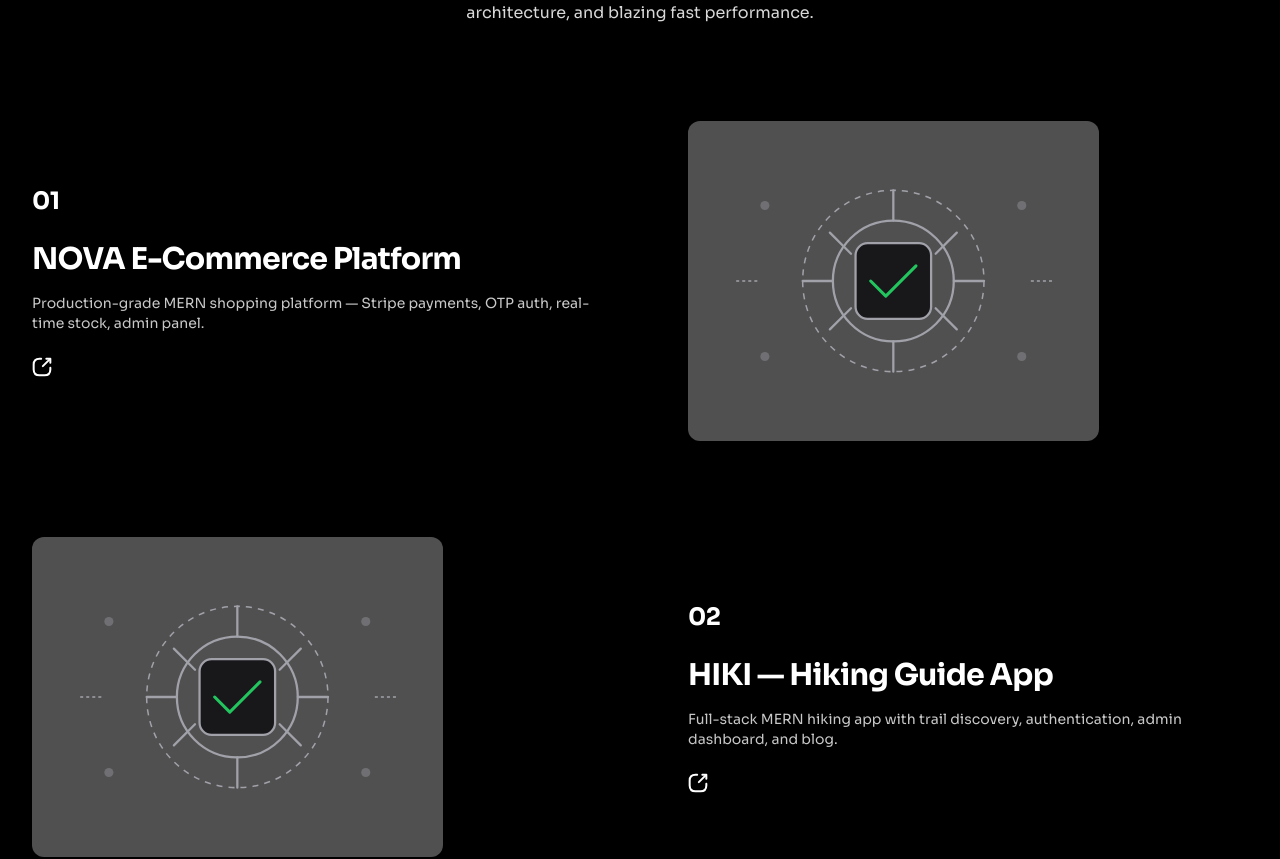
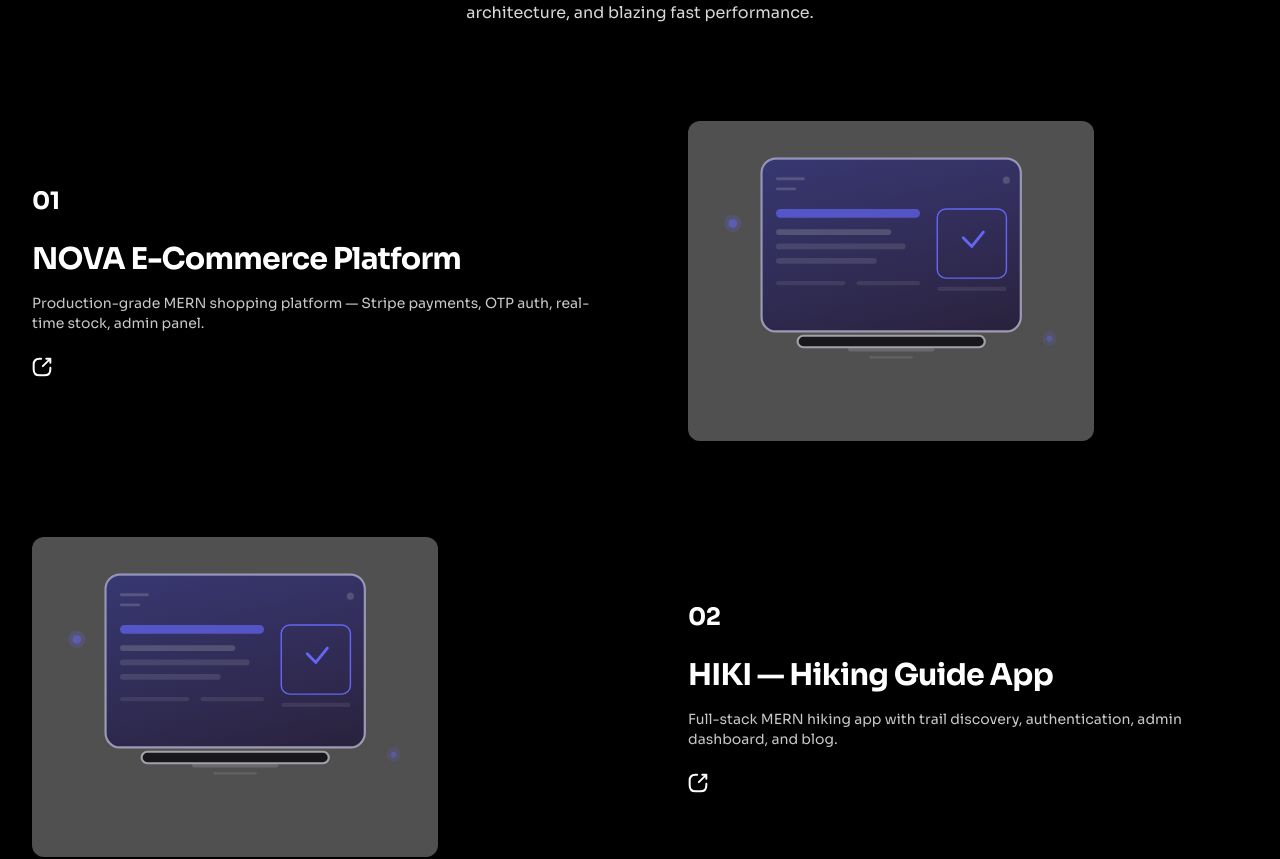
Before and after one commit to Qaziaaaa/portfolio-website, a Next.js app: page / in a window 1280 px wide. Shown: the part 3687-4546 px from the top of the page. Built offline with nearby package versions, Linux system fonts and the light colour scheme.

Commit message:
Redesign project SVG as sleek device mockup

```diff
--- a/src/components/Projects.tsx
+++ b/src/components/Projects.tsx
@@ -1,25 +1,44 @@
 const projectSvg = (
-  <svg viewBox="0 0 240 180" className="w-full h-full p-6" fill="none" xmlns="http://www.w3.org/2000/svg">
-    <circle cx="120" cy="90" r="60" stroke="#a1a1aa" strokeWidth="1" strokeDasharray="4 4" />
-    <circle cx="120" cy="90" r="40" stroke="#a1a1aa" strokeWidth="1.5" />
-    <circle cx="120" cy="90" r="18" fill="#a1a1aa" fillOpacity="0.15" stroke="#a1a1aa" strokeWidth="2" />
-    <circle cx="120" cy="90" r="6" fill="#a1a1aa" />
-    <line x1="120" y1="30" x2="120" y2="50" stroke="#a1a1aa" strokeWidth="1.5" strokeLinecap="round" />
-    <line x1="120" y1="130" x2="120" y2="150" stroke="#a1a1aa" strokeWidth="1.5" strokeLinecap="round" />
-    <line x1="60" y1="90" x2="80" y2="90" stroke="#a1a1aa" strokeWidth="1.5" strokeLinecap="round" />
-    <line x1="160" y1="90" x2="180" y2="90" stroke="#a1a1aa" strokeWidth="1.5" strokeLinecap="round" />
-    <line x1="78" y1="58" x2="92" y2="72" stroke="#a1a1aa" strokeWidth="1.5" strokeLinecap="round" />
-    <line x1="148" y1="108" x2="162" y2="122" stroke="#a1a1aa" strokeWidth="1.5" strokeLinecap="round" />
-    <line x1="78" y1="122" x2="92" y2="108" stroke="#a1a1aa" strokeWidth="1.5" strokeLinecap="round" />
-    <line x1="148" y1="72" x2="162" y2="58" stroke="#a1a1aa" strokeWidth="1.5" strokeLinecap="round" />
-    <rect x="95" y="65" width="50" height="50" rx="8" stroke="#a1a1aa" strokeWidth="1.5" fill="#18181b" />
-    <path d="M105 90L115 100L135 80" stroke="#22c55e" strokeWidth="2" strokeLinecap="round" strokeLinejoin="round" />
-    <circle cx="35" cy="40" r="3" fill="#a1a1aa" fillOpacity="0.4" />
-    <circle cx="205" cy="40" r="3" fill="#a1a1aa" fillOpacity="0.4" />
-    <circle cx="35" cy="140" r="3" fill="#a1a1aa" fillOpacity="0.4" />
-    <circle cx="205" cy="140" r="3" fill="#a1a1aa" fillOpacity="0.4" />
-    <line x1="30" y1="90" x2="15" y2="90" stroke="#a1a1aa" strokeWidth="1" strokeDasharray="2 2" />
-    <line x1="225" y1="90" x2="210" y2="90" stroke="#a1a1aa" strokeWidth="1" strokeDasharray="2 2" />
+  <svg viewBox="0 0 260 200" className="w-full h-full p-4" fill="none" xmlns="http://www.w3.org/2000/svg">
+    <defs>
+      <linearGradient id="screenGrad" x1="0" y1="0" x2="1" y2="1">
+        <stop offset="0%" stopColor="#6366f1" stopOpacity="0.3" />
+        <stop offset="100%" stopColor="#8b5cf6" stopOpacity="0.15" />
+      </linearGradient>
+      <linearGradient id="glowGrad" x1="0" y1="0" x2="0" y2="1">
+        <stop offset="0%" stopColor="#6366f1" stopOpacity="0.15" />
+        <stop offset="100%" stopColor="#6366f1" stopOpacity="0" />
+      </linearGradient>
+    </defs>
+
+    <rect x="40" y="15" width="180" height="120" rx="10" stroke="#a1a1aa" strokeWidth="1.5" fill="#18181b" />
+    <rect x="40" y="15" width="180" height="120" rx="10" fill="url(#screenGrad)" />
+    <rect x="40" y="15" width="180" height="120" rx="10" fill="url(#glowGrad)" />
+
+    <rect x="50" y="28" width="20" height="2" rx="1" fill="#a1a1aa" fillOpacity="0.3" />
+    <rect x="50" y="35" width="14" height="2" rx="1" fill="#a1a1aa" fillOpacity="0.3" />
+    <circle cx="210" cy="30" r="2.5" fill="#a1a1aa" fillOpacity="0.3" />
+
+    <rect x="50" y="50" width="100" height="6" rx="3" fill="#6366f1" fillOpacity="0.7" />
+    <rect x="50" y="64" width="80" height="4" rx="2" fill="#a1a1aa" fillOpacity="0.3" />
+    <rect x="50" y="74" width="90" height="4" rx="2" fill="#a1a1aa" fillOpacity="0.2" />
+    <rect x="50" y="84" width="70" height="4" rx="2" fill="#a1a1aa" fillOpacity="0.2" />
+
+    <rect x="162" y="50" width="48" height="48" rx="6" stroke="#6366f1" strokeWidth="1" fill="none" />
+    <path d="M180 70L186 76L194 66" stroke="#6366f1" strokeWidth="2" strokeLinecap="round" strokeLinejoin="round" />
+    <rect x="162" y="104" width="48" height="3" rx="1.5" fill="#a1a1aa" fillOpacity="0.15" />
+
+    <rect x="50" y="100" width="48" height="3" rx="1.5" fill="#a1a1aa" fillOpacity="0.15" />
+    <rect x="106" y="100" width="44" height="3" rx="1.5" fill="#a1a1aa" fillOpacity="0.15" />
+
+    <rect x="65" y="138" width="130" height="8" rx="4" stroke="#a1a1aa" strokeWidth="1.5" fill="#18181b" />
+    <rect x="100" y="146" width="60" height="3" rx="1.5" fill="#a1a1aa" fillOpacity="0.3" />
+    <rect x="115" y="152" width="30" height="2" rx="1" fill="#a1a1aa" fillOpacity="0.2" />
+
+    <circle cx="20" cy="60" r="6" fill="#6366f1" fillOpacity="0.2" />
+    <circle cx="20" cy="60" r="3" fill="#6366f1" fillOpacity="0.5" />
+    <circle cx="240" cy="140" r="5" fill="#6366f1" fillOpacity="0.15" />
+    <circle cx="240" cy="140" r="2" fill="#6366f1" fillOpacity="0.4" />
   </svg>
 )
 
```
